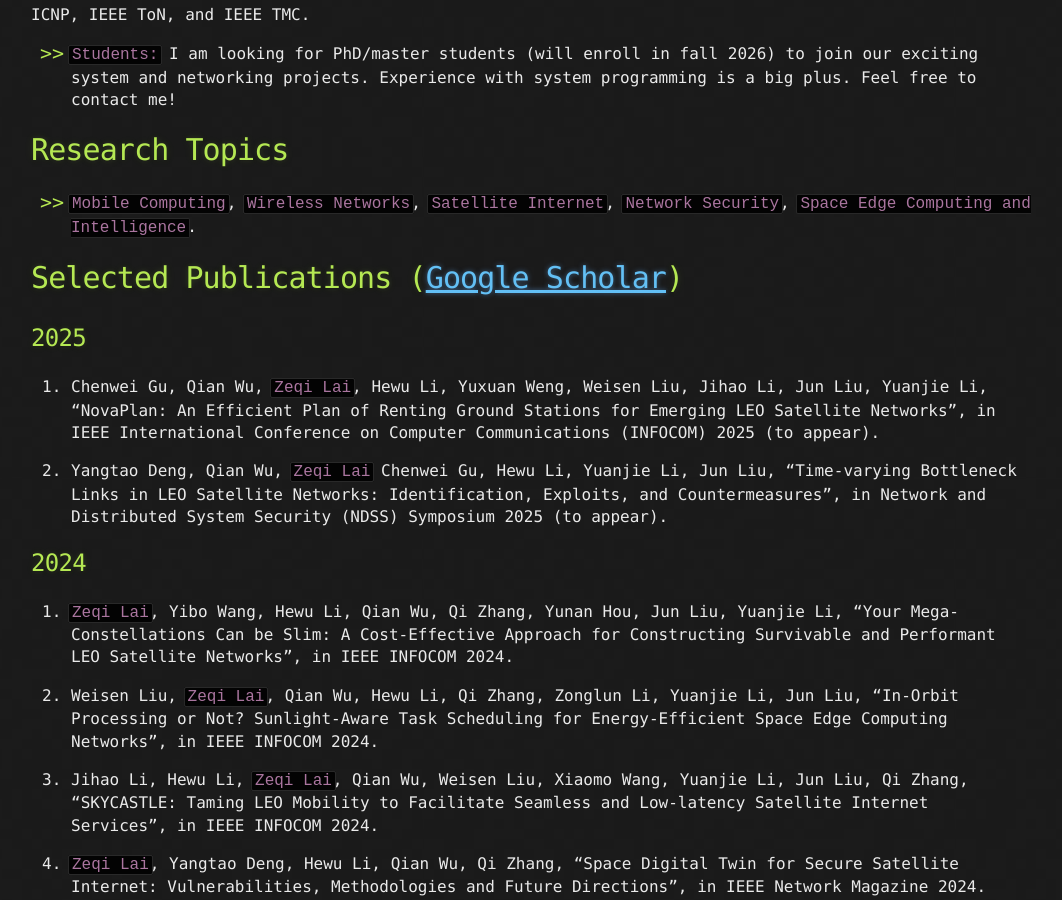
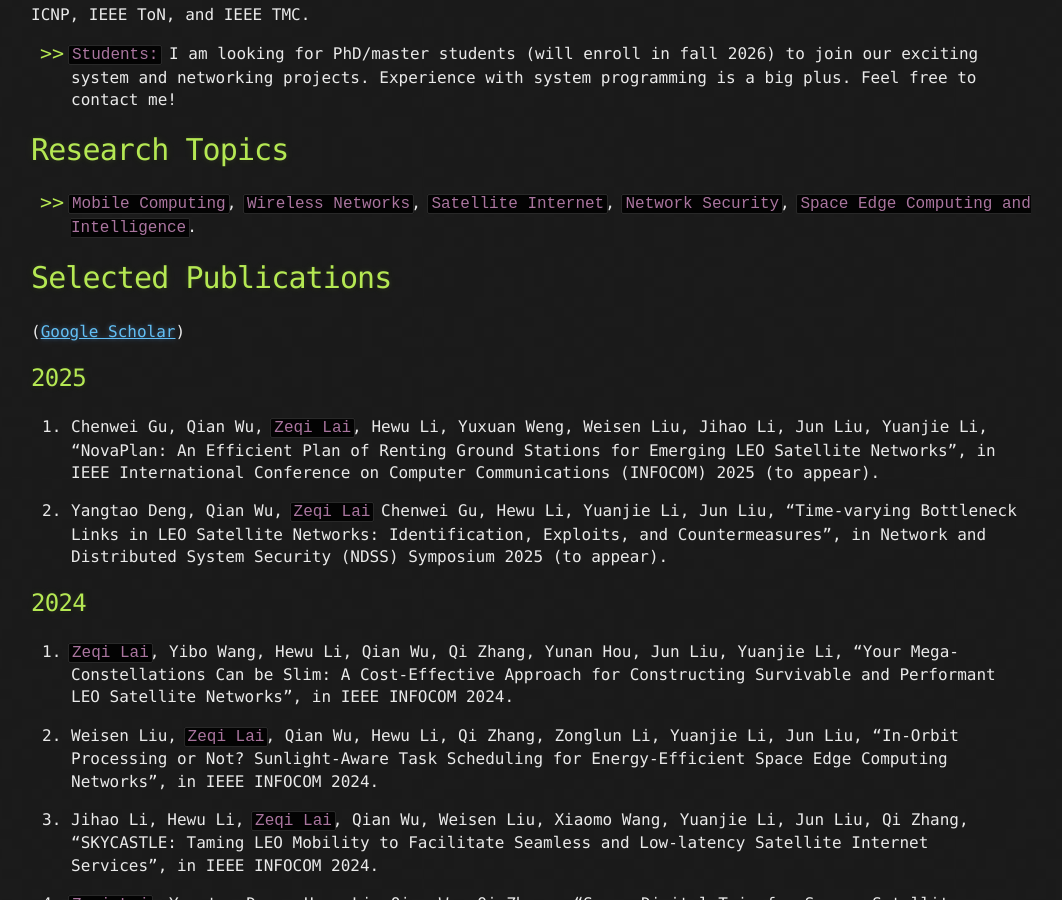
Before and after one commit to lzq8272587/lzq8272587.github.io, a Jekyll site: the page built from index.md, in a window 1280 px wide and 900 px high, scrolled down 1118 px. Shown: the whole window, without its empty margins (109-1171 px from the left). Built offline with Jekyll 4.4.1, drawn with Linux system fonts in a browser that asks for light colours; our own code applies the rules of GitHub Pages for plain Markdown files.

```diff
--- a/index.md
+++ b/index.md
@@ -19,8 +19,9 @@ Working at Tencent and building a useful and impactful system is a great memory
 
 * `Mobile Computing`, `Wireless Networks`, `Satellite Internet`, `Network Security`, `Space Edge Computing and Intelligence`.
 
-# Selected Publications ([Google Scholar](https://scholar.google.com/citations?user=rH0hRIcAAAAJ&hl=en))
+# Selected Publications
 
+([Google Scholar](https://scholar.google.com/citations?user=rH0hRIcAAAAJ&hl=en))
 
 ##  2025
 
```
